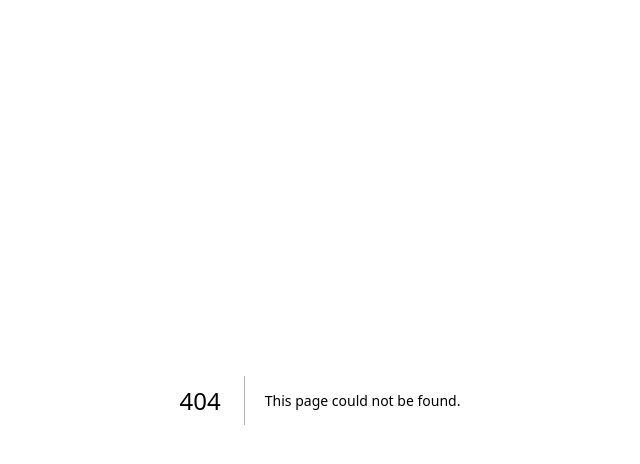
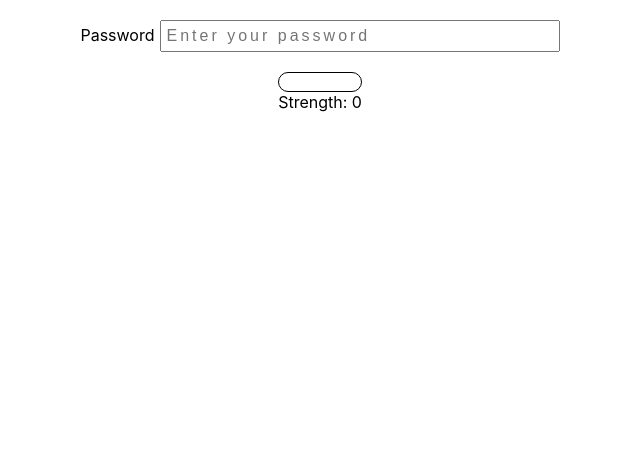
Before and after one commit to saivivek116/frontend-components, a Next.js app: page /passwordstrengthchecker in a window 1280 px wide. Before the commit this address had no page. Shown: the top 464 px of the page, without its empty margins (320-960 px from the left). Built offline with nearby package versions, Linux system fonts and the light colour scheme.

Commit message:
passwordstrength checker core functionality

```diff
--- /dev/null
+++ b/src/app/passwordstrengthchecker/page.jsx
@@ -0,0 +1,94 @@
+"use client"
+import { useState } from "react";
+import "./style.css";
+
+//requirements
+
+/*
+1. password length : 6 - 32
+2. strength - 0 - 10
+3strength ( 4 - 6) - weak
+strength (7- 8) - moderate
+strength (9, 10 ) - strong
+password length < 3 then strength is 0
+we need to show progress bar based on the strength
+lc - 2
+uc - 2
+num - 2
+specc - 2
+len > 6  - 2
+
+progressbar div 100%
+*/
+
+const ProgressBar = ({ strength }) => {
+  console.log(strength);
+  return (
+    <div>
+      <div className="progress-bar">
+        <div className="fill"></div>
+      </div>
+      <p>Strength: {strength}</p>
+    </div>
+  );
+};
+
+export default function App() {
+  const [password, setPassword] = useState("");
+  const [strength, setStrength] = useState(0);
+  const onChangePassword = (e) => {
+    const typecountmap = {
+      uc: 0,
+      lc: 0,
+      num: 0,
+      sc: 0,
+      sz: 0,
+    };
+    console.log(typecountmap["lc"]);
+    const specialCharsRegex = /[`!@#$%^&*()_+\-=\[\]{};':"\\|,.<>\/?~]/;
+    const new_password = e.target.value;
+    if (new_password.length < 3) {
+      setPassword(e.target.value);
+      setStrength(0);
+      return;
+    }
+    //65 - 65+26-1
+    //97-97+26-1 lc
+    //48-48+10-1
+
+    for (let i = 0; i < new_password.length; i++) {
+      let code = new_password.charCodeAt(i);
+      if (code >= 65 && code <= 90) {
+        typecountmap["uc"] =
+          typecountmap["uc"] < 2 ? typecountmap["uc"] + 1 : typecountmap["uc"];
+      } else if (code >= 97 && code <= 122) {
+        typecountmap["lc"] =
+          typecountmap["lc"] < 2 ? typecountmap["lc"] + 1 : typecountmap["lc"];
+      } else if (code >= 48 && code <= 57) {
+        typecountmap["num"] =
+          typecountmap["num"] < 2
+            ? typecountmap["num"] + 1
+            : typecountmap["num"];
+      } else if (specialCharsRegex.test(new_password[i])) {
+        typecountmap["sc"] =
+          typecountmap["sc"] < 2 ? typecountmap["sc"] + 1 : typecountmap["sc"];
+      }
+    }
+    typecountmap["sz"] = new_password.length >= 6 ? 2 : 0;
+    setPassword(new_password);
+    // for(let m in Object.values(typecountmap))
+    let st = Object.values(typecountmap).reduce((acc, curr) => acc + curr, 0);
+    setStrength(st);
+  };
+
+  return (
+    <div className="container">
+        <div>
+    <label htmlFor="password">Password</label>
+      <input type="password" id="password" value={password} onChange={onChangePassword} placeholder="Enter your password" />
+        </div>
+
+      <ProgressBar strength={strength} />
+    </div>
+  );
+}
--- /dev/null
+++ b/src/app/passwordstrengthchecker/style.css
@@ -0,0 +1,28 @@
+
+.container{
+    width: 800px;
+    margin: 20px auto;
+    display: flex;
+    flex-direction: column;
+    justify-content: center;
+    align-items: center;
+}
+
+.progress-bar {
+  margin-top: 20px;
+  height: 20px;
+  border: 1px solid black;
+  border-radius: 50px;
+}
+
+label{
+    margin-right: 5px;
+}
+
+input{
+    width:400px;
+    height: 32px;
+    padding: 5px;
+    font-size: 16px;
+    letter-spacing: 3px;
+}
```
